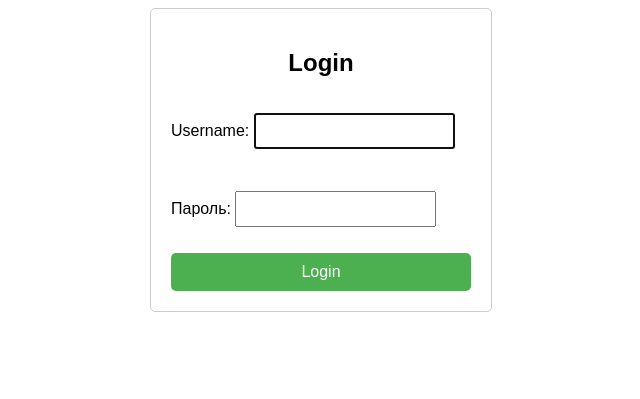
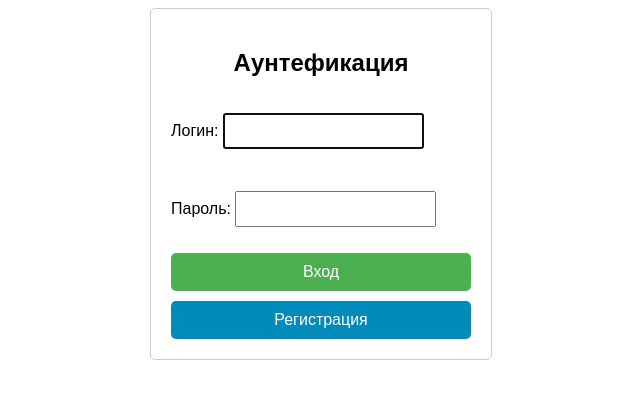
Before and after one commit to akim-13/cleaning, a Django app: page / in a window 1280 px wide. Shown: the top 399 px of the page, without its empty margins (319-959 px from the left). Run offline with Django 5.2, Linux system fonts and the light colour scheme.

Commit message:
translated pages + log in necessity

```diff
--- a/cleaning_website/settings.py
+++ b/cleaning_website/settings.py
@@ -93,6 +93,8 @@ AUTH_PASSWORD_VALIDATORS = [
 
 AUTH_USER_MODEL = 'main.User'
 
+LOGIN_URL = 'login'
+
 
 # Internationalization
 # https://docs.djangoproject.com/en/5.0/topics/i18n/
--- a/main/admin.py
+++ b/main/admin.py
@@ -1,10 +1,10 @@
 from django.contrib import admin
-from django.contrib.auth.admin import UserAdmin as BaseUserAdmin
+from django.contrib.auth.admin import UserAdmin
 from .models import Location, User, Zone, Mark, Comment
 from .forms import CustomUserCreationForm, CustomUserChangeForm
 
 # ??: BaseUserAdmin is the same as UserAdmin, so what does this inheritance mean?
-class UserAdmin(BaseUserAdmin):
+class AdminPanel(UserAdmin):
     form = CustomUserChangeForm
     add_form = CustomUserCreationForm
 
@@ -25,7 +25,7 @@ class UserAdmin(BaseUserAdmin):
     ordering = ('username',)
     filter_horizontal = ()
 
-admin.site.register(User, UserAdmin)
+admin.site.register(User, AdminPanel)
 admin.site.register(Location)
 admin.site.register(Zone)
 admin.site.register(Mark)
--- a/main/forms.py
+++ b/main/forms.py
@@ -1,34 +1,33 @@
 from django.contrib.auth.forms import UserCreationForm, UserChangeForm, AuthenticationForm
 from django import forms
 from .models import User
-from django.utils.translation import gettext_lazy as _
 
-# Needed for password hashing.
 class CustomUserCreationForm(UserCreationForm):
     class Meta(UserCreationForm.Meta):
         model = User
         fields = ('username', 'password1', 'password2')
         labels = {
-            'username': _('Username'),
-            'password1': _('Password'),
-            'password2': _('Confirm password'),
+            'username': ('Логин'),
+            'password1': ('Пароль'),
+            'password2': ('Подтвердите пароль'),
         }
 
-# Needed for changing user settings such as admin page access.
+
 class CustomUserChangeForm(UserChangeForm):
     class Meta(UserChangeForm.Meta):
         model = User
         fields = ('username',)
         labels = {
-            'username': _('Username'),
+            'username': ('Логин'),
         }
 
-# Verification by using username and password in the db.
+
 class CustomAuthenticationForm(AuthenticationForm):
+    def __init__(self, *args, **kwargs):
+        super().__init__(*args, **kwargs)
+        self.fields['username'].label = 'Логин'
+        self.fields['password'].label = 'Пароль'
+
     class Meta:
         model = User
         fields = ('username', 'password')
-        labels = {
-            'username': _('Username'),
-            'password': _('Password'),
-        }
--- a/main/models.py
+++ b/main/models.py
@@ -18,9 +18,9 @@ class CustomUserManager(BaseUserManager):
 
     def create_user(self, username, password, **extra_fields):
         if not username:
-            raise ValueError('The Username field must be set')
+            raise ValueError('Логин должен быть заполнен')
         if not password:
-            raise ValueError('The Password field must be set')
+            raise ValueError('Пароль должен быть заполнен')
         user = self.model(username=username, **extra_fields)
         # Hashes the password before putting it in the db.
         user.set_password(password)
--- a/main/templates/main/configure.html
+++ b/main/templates/main/configure.html
@@ -2,7 +2,7 @@
 <html>
 <body>
 
-<h1>CONFIGURATOR PAGE</h1>
+<h1>Конфигуратор</h1>
 
 </body>
 </html>
--- a/main/templates/main/fill_out.html
+++ b/main/templates/main/fill_out.html
@@ -22,7 +22,7 @@
 
 <body>
 
-<h1>FILL OUT PAGE</h1>
+<h1>Форма качества уборки</h1>
 
 <table>
     <tr>
--- a/main/templates/main/login.html
+++ b/main/templates/main/login.html
@@ -38,16 +38,33 @@
         .form-container form button:hover {
             background-color: #45a049;
         }
+        .register-button {
+            margin-top: 10px;
+            padding: 10px;
+            font-size: 16px;
+            background-color: #008CBA;
+            color: white;
+            text-align: center;
+            border: none;
+            border-radius: 5px;
+            cursor: pointer;
+            display: block;
+            text-decoration: none;
+        }
+        .register-button:hover {
+            background-color: #007B9A;
+        }
     </style>
 </head>
 <body>
     <div class="form-container">
-        <h2>Login</h2>
+        <h2>Аунтефикация</h2>
         <form method="post">
             {% csrf_token %}
             {{ form.as_p }}
-            <button type="submit">Login</button>
+            <button type="submit">Вход</button>
         </form>
+        <a href="{% url 'register' %}" class="register-button">Регистрация</a>
     </div>
 </body>
 </html>
--- a/main/templates/main/register.html
+++ b/main/templates/main/register.html
@@ -42,11 +42,11 @@
 </head>
 <body>
     <div class="form-container">
-        <h2>Register</h2>
+        <h2>Регистрация</h2>
         <form method="post">
             {% csrf_token %}
             {{ form.as_p }}
-            <button type="submit">Register</button>
+            <button type="submit">Зарегистрировать</button>
         </form>
     </div>
 </body>
--- a/main/templates/main/summary.html
+++ b/main/templates/main/summary.html
@@ -22,7 +22,7 @@
 
 <body>
 
-<h1>SUMMARY PAGE for {{ location }}</h1>
+<h1>Качество уборки в {{ location }}</h1>
 
 <table>
     <tr>
--- a/main/views.py
+++ b/main/views.py
@@ -1,4 +1,5 @@
-from .models import Location, User, Zone, Mark,Comment
+from django.contrib.auth.decorators import login_required
+from .models import Location, User, Zone, Mark, Comment
 from .forms import CustomUserCreationForm, CustomAuthenticationForm
 from django.shortcuts import render, redirect
 from django.db.models import Q
@@ -18,7 +19,7 @@ def login_view(request):
                 login(request, user)
                 return redirect('main')
     else:
-        # ??: Create a new blank (for get, when you
+        # ??: Create a new blank (for getting, when you
         # load the page or above data is incorrect).
         form = CustomAuthenticationForm()
     return render(request, 'main/login.html', {'form': form})
@@ -37,6 +38,12 @@ def register_view(request):
     return render(request, 'main/register.html', {'form': form})
 
 
+@login_required
+def main(request):
+    return render(request, 'main/main.html')
+
+
+@login_required
 def fill_out(request, location):
     # Get all the zones for the location.
     zone_names = Zone.objects.filter(location__location_name=location).values_list('zone_name', flat=True)
@@ -70,10 +77,7 @@ def fill_out(request, location):
     return render(request, 'main/fill_out.html', context)
 
 
-def main(request):
-    return render(request, 'main/main.html')
-
-
+@login_required
 def summary(request, location):
     # Get all the zones for the location.
     zone_names = Zone.objects.filter(location__location_name=location).values_list('zone_name', flat=True)
@@ -96,5 +100,6 @@ def summary(request, location):
     return render(request, 'main/summary.html', context)
 
 
+@login_required
 def configure(request, location):
     return render(request, 'main/configure.html')
```
Also changed, not shown: main/templates/main/main.html (+5 -5 lines), main/migrations/0001_initial.py, main/migrations/0002_comment_confirmation_mark_delete_cell.py (deleted), main/migrations/0003_mark_is_approved_delete_confirmation.py (deleted).
